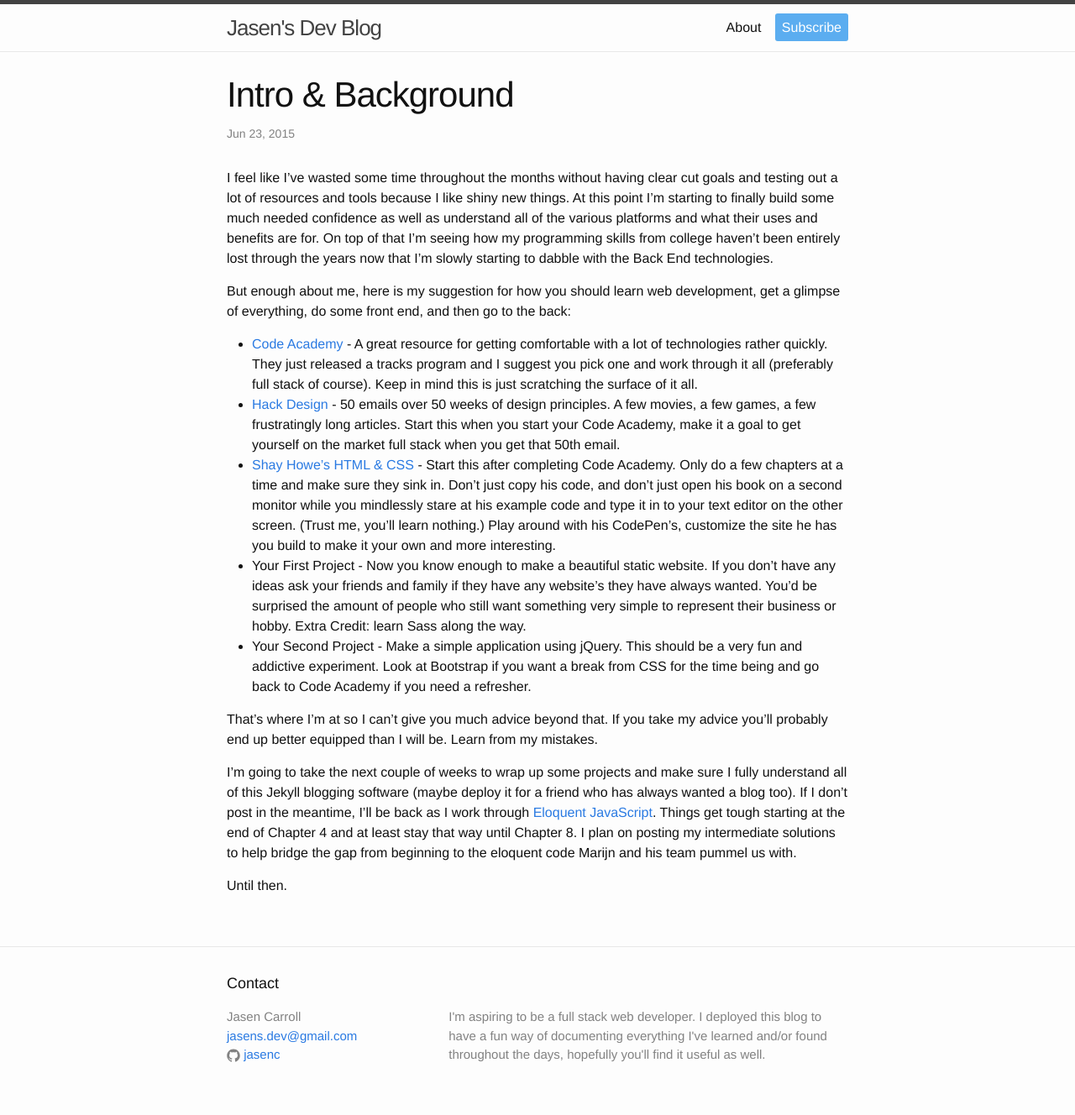
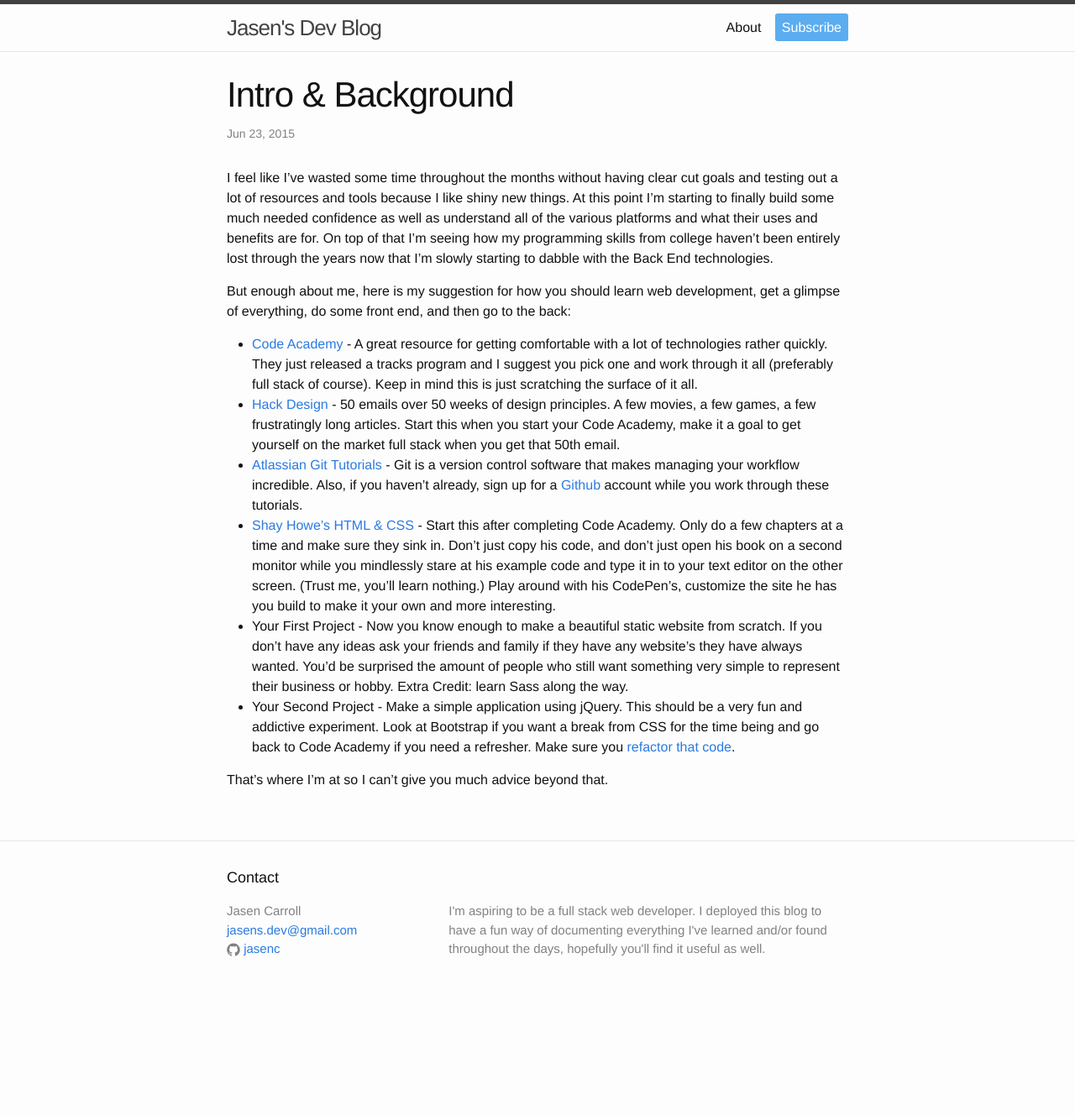
Before and after one commit to jasencblog/jasencblog.github.io, a Jekyll site: the page built from _posts/2015-06-23-intro-background.markdown, in a window 1280 px wide. Shown: the whole page at 84% size. Built offline with Jekyll 4.4.1, drawn with Linux system fonts in a browser that asks for light colours; after the commit the page ends 1202 px from its top, so only the background shows below that.

Commit message:
SEO trials, finished intro, started broken computer

```diff
--- /dev/null
+++ b/Gemfile
@@ -0,0 +1,2 @@
+source 'https://rubygems.org'
+gem 'github-pages'
--- a/_config.yml
+++ b/_config.yml
@@ -11,3 +11,6 @@
 
 # Build settings
 markdown: kramdown
+
+gems:
+  - jekyll-sitemap
--- a/_posts/2015-06-23-intro-background.markdown
+++ b/_posts/2015-06-23-intro-background.markdown
@@ -9,12 +9,9 @@
 
 * [Code Academy](http://codecademy.com) - A great resource for getting comfortable with a lot of technologies rather quickly. They just released a tracks program and I suggest you pick one and work through it all (preferably full stack of course). Keep in mind this is just scratching the surface of it all.
 * [Hack Design](http://hackdesign.org) - 50 emails over 50 weeks of design principles. A few movies, a few games, a few frustratingly long articles. Start this when you start your Code Academy, make it a goal to get yourself on the market full stack when you get that 50th email.
+* [Atlassian Git Tutorials](https://www.atlassian.com/git/tutorials/setting-up-a-repository) - Git is a version control software that makes managing your workflow incredible. Also, if you haven't already, sign up for a [Github](https://github.com/) account while you work through these tutorials.
 * [Shay Howe's HTML & CSS](http://learn.shayhowe.com/) - Start this after completing Code Academy. Only do a few chapters at a time and make sure they sink in. Don't just copy his code, and don't just open his book on a second monitor while you mindlessly stare at his example code and type it in to your text editor on the other screen. (Trust me, you'll learn nothing.) Play around with his CodePen's, customize the site he has you build to make it your own and more interesting.
-* Your First Project - Now you know enough to make a beautiful static website. If you don't have any ideas ask your friends and family if they have any website's they have always wanted. You'd be surprised the amount of people who still want something very simple to represent their business or hobby. Extra Credit: learn Sass along the way.
-* Your Second Project - Make a simple application using jQuery. This should be a very fun and addictive experiment. Look at Bootstrap if you want a break from CSS for the time being and go back to Code Academy if you need a refresher.
+* Your First Project - Now you know enough to make a beautiful static website from scratch. If you don't have any ideas ask your friends and family if they have any website's they have always wanted. You'd be surprised the amount of people who still want something very simple to represent their business or hobby. Extra Credit: learn Sass along the way.
+* Your Second Project - Make a simple application using jQuery. This should be a very fun and addictive experiment. Look at Bootstrap if you want a break from CSS for the time being and go back to Code Academy if you need a refresher. Make sure you [refactor that code](http://viget.com/inspire/simple-jquery-refactoring).
 
-That's where I'm at so I can't give you much advice beyond that. If you take my advice you'll probably end up better equipped than I will be. Learn from my mistakes.
-
-I'm going to take the next couple of weeks to wrap up some projects and make sure I fully understand all of this Jekyll blogging software (maybe deploy it for a friend who has always wanted a blog too). If I don't post in the meantime, I'll be back as I work through [Eloquent JavaScript](http://eloquentjavascript.net/). Things get tough starting at the end of Chapter 4 and at least stay that way until Chapter 8. I plan on posting my intermediate solutions to help bridge the gap from beginning to the eloquent code Marijn and his team pummel us with.
-
-Until then.
+That's where I'm at so I can't give you much advice beyond that.
```
Also changed, not shown: _posts/2015-06-23-broken-computer-1.markdown (added, +10 -0 lines), Gemfile.lock (added).
